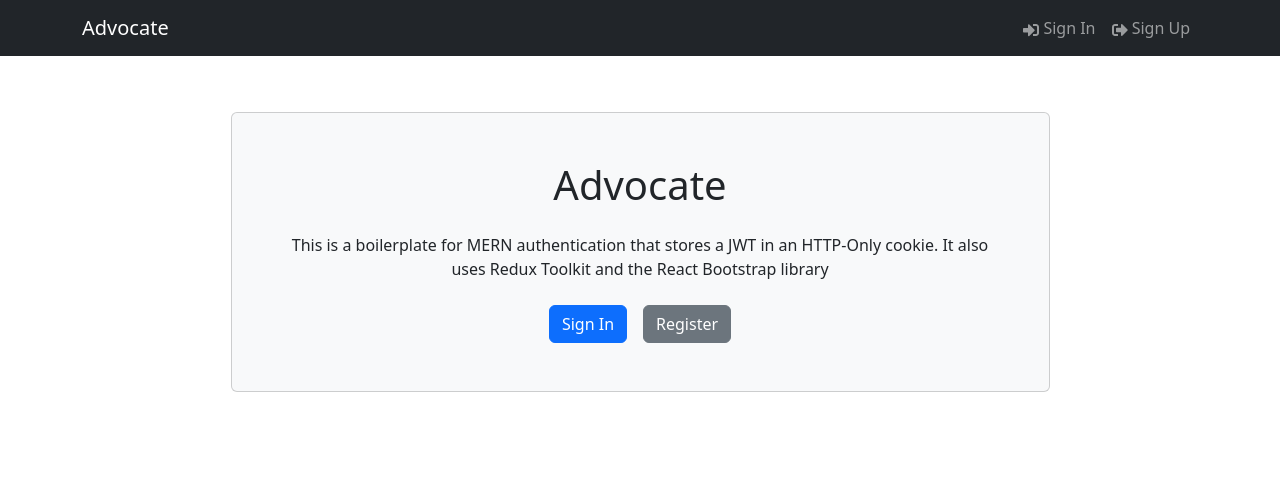
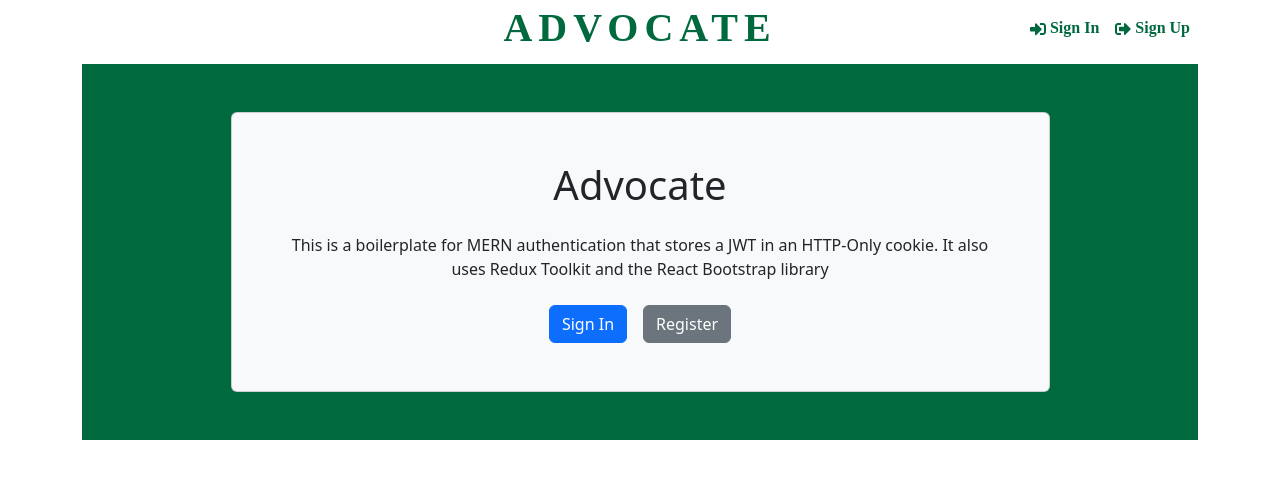
Before and after one commit to andrewowen2004/Advocate, a React (Vite) app in the folder frontend/: page / in a window 1280 px wide. Shown: the top 478 px of the page. Built offline with nearby package versions, Linux system fonts and the light colour scheme.

Commit message:
css changes

```diff
--- a/frontend/src/components/Header.jsx
+++ b/frontend/src/components/Header.jsx
@@ -6,6 +6,7 @@ import { useSelector, useDispatch } from 'react-redux';
 import { useNavigate } from 'react-router-dom';
 import { useLogoutMutation } from '../slices/usersApiSlice';
 import { logout } from '../slices/authSlice';
+import '../index.css';
 
 const Header = () => {
   const { userInfo } = useSelector((state) => state.auth);
@@ -26,8 +27,8 @@ const Header = () => {
   };
 
   return (
-    <header>
-      <Navbar bg='dark' variant='dark' expand='lg' collapseOnSelect>
+    <header className='header'>
+      <Navbar expand='lg' collapseOnSelect className='custom-navbar'>
         <Container>
           <LinkContainer to='/'>
             <Navbar.Brand>Advocate</Navbar.Brand>
--- a/frontend/src/components/Hero.jsx
+++ b/frontend/src/components/Hero.jsx
@@ -1,4 +1,5 @@
 import { Container, Card, Button } from 'react-bootstrap';
+import '../index.css';
 
 const Hero = () => {
   return (
--- a/frontend/src/index.css
+++ b/frontend/src/index.css
@@ -0,0 +1,46 @@
+/* index.css */
+
+.custom-navbar {
+  background-color: white;
+  font-family: 'Times New Roman', Times, serif;
+  padding: 10px 20px;
+}
+
+.custom-navbar .navbar-brand,
+.custom-navbar .nav-link,
+.custom-navbar .dropdown-toggle,
+.custom-navbar .dropdown-item {
+  color: #00693E !important;  /* Dartmouth Green */
+  font-size: 16px;
+  font-weight: bold;
+}
+
+.custom-navbar .nav-link:hover,
+.custom-navbar .dropdown-item:hover {
+  color: #004d2c !important; /* darker green on hover */
+}
+
+.custom-navbar .navbar-brand {
+  font-family: 'Times New Roman', Times, serif;
+  color: #00693E; /* Dartmouth Green */
+  font-size: 40px;           /* bigger font size */
+  font-weight: 800;
+  letter-spacing: 0.15em;    /* increase space between letters */
+  text-transform: uppercase;
+}
+
+.custom-navbar .container {
+  display: flex;
+  justify-content: center; /* center horizontally */
+  position: relative;
+}
+
+.custom-navbar .navbar-brand {
+  position: absolute;
+  left: 50%;
+  transform: translateX(-50%);
+}
+
+.py-5 {
+    background-color: #00693E;
+}
```
